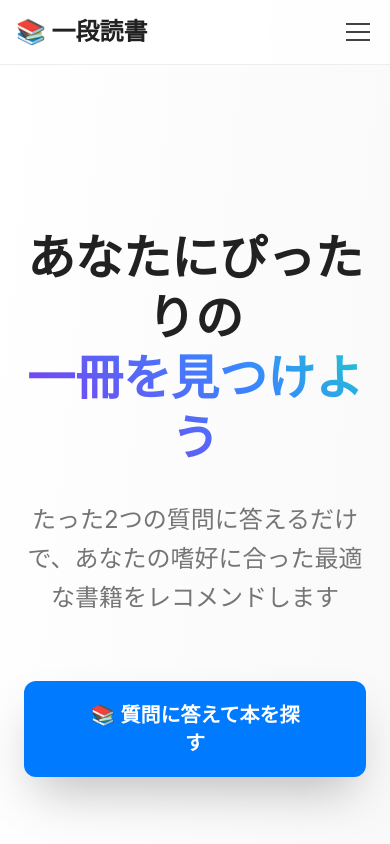
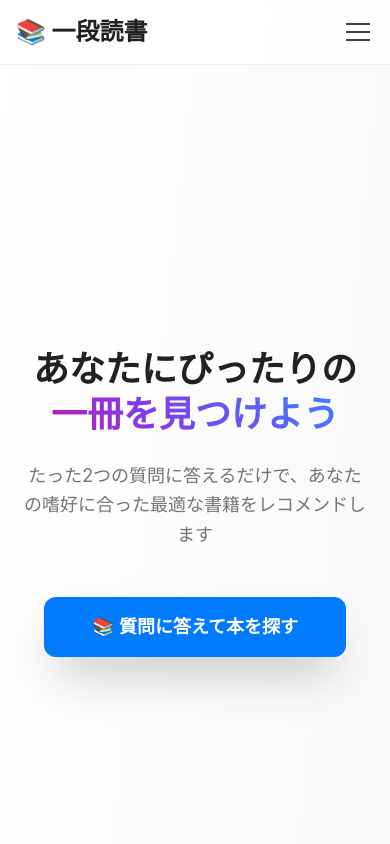
Before and after one commit to atsushimemet/ichidan-dokusho-rec, a Next.js app: page / in a window 390 px wide. Shown: the top 844 px of the page. Built offline with nearby package versions, Linux system fonts and the light colour scheme.

Commit message:
Fix responsive design: Reduce top spacing on mobile devices and improve text sizing

```diff
--- a/src/app/page.tsx
+++ b/src/app/page.tsx
@@ -4,15 +4,15 @@ export default function Home() {
   return (
     <main className="min-h-screen">
       {/* Hero Section */}
-      <section className="relative min-h-screen flex items-center justify-center px-6 py-24">
-        <div className="max-w-6xl mx-auto text-center space-y-16">
+      <section className="relative min-h-screen flex items-center justify-center px-6 py-12 md:py-24">
+        <div className="max-w-6xl mx-auto text-center space-y-12 md:space-y-16">
           {/* メインタイトル */}
-          <div className="space-y-8 fade-in">
-            <h1 className="text-5xl md:text-7xl font-bold text-ios-gray-800 leading-tight">
+          <div className="space-y-6 md:space-y-8 fade-in">
+            <h1 className="text-4xl md:text-5xl lg:text-7xl font-bold text-ios-gray-800 leading-tight">
               あなたにぴったりの
               <span className="holographic-text block">一冊を見つけよう</span>
             </h1>
-            <p className="text-2xl md:text-3xl text-ios-gray-600 max-w-4xl mx-auto leading-relaxed">
+            <p className="text-lg md:text-2xl lg:text-3xl text-ios-gray-600 max-w-4xl mx-auto leading-relaxed">
               たった2つの質問に答えるだけで、あなたの嗜好に合った最適な書籍をレコメンドします
             </p>
           </div>
@@ -21,7 +21,7 @@ export default function Home() {
           <div className="scale-in">
             <Link
               href="/questions"
-              className="btn-primary text-xl px-16 py-5 inline-block shadow-2xl hover:shadow-3xl transition-all duration-300"
+              className="btn-primary text-lg md:text-xl px-12 md:px-16 py-4 md:py-5 inline-block shadow-2xl hover:shadow-3xl transition-all duration-300"
             >
               📚 質問に答えて本を探す
             </Link>
```
Also changed, not shown: 1 other file (tests, documents, lock files or other folders).
